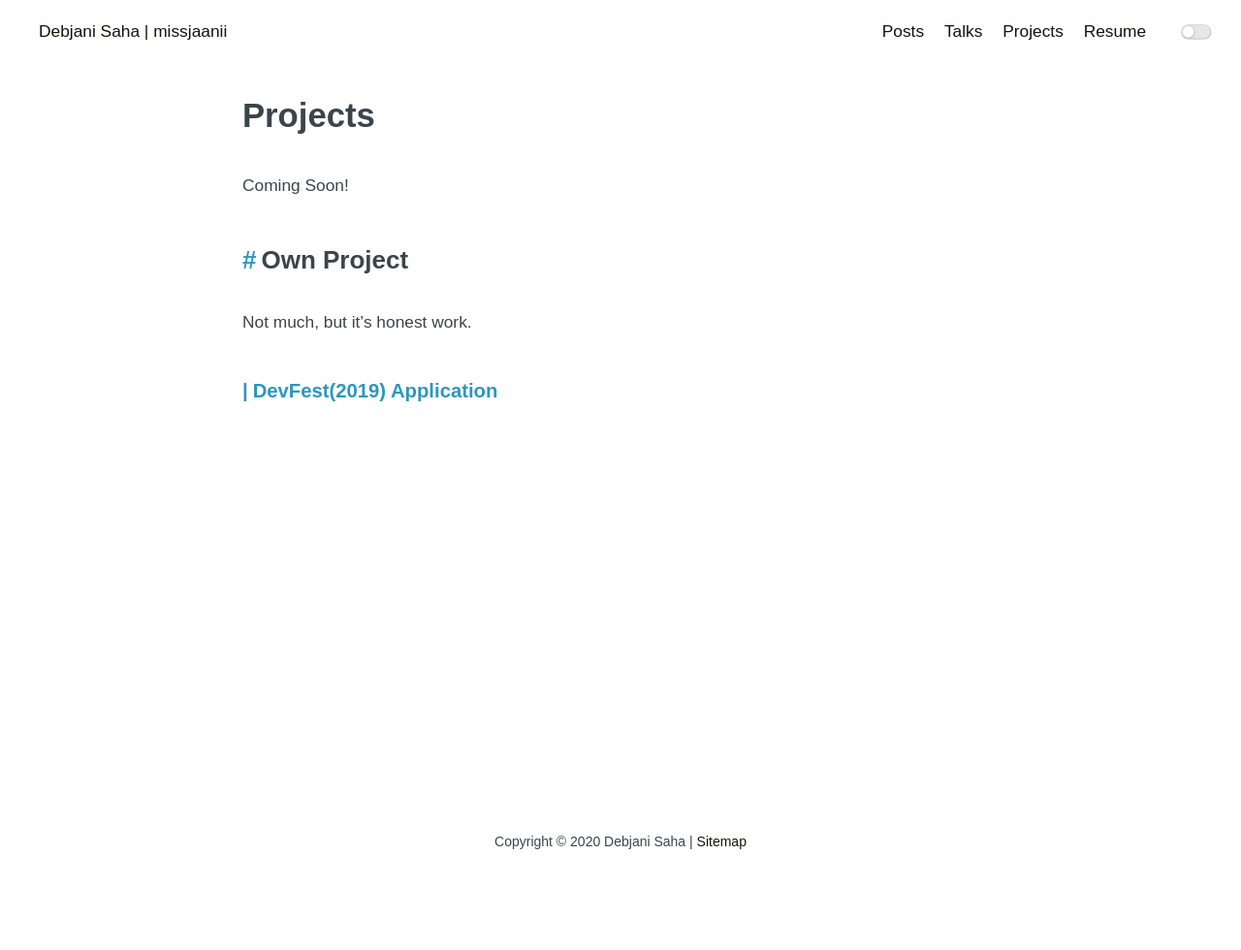
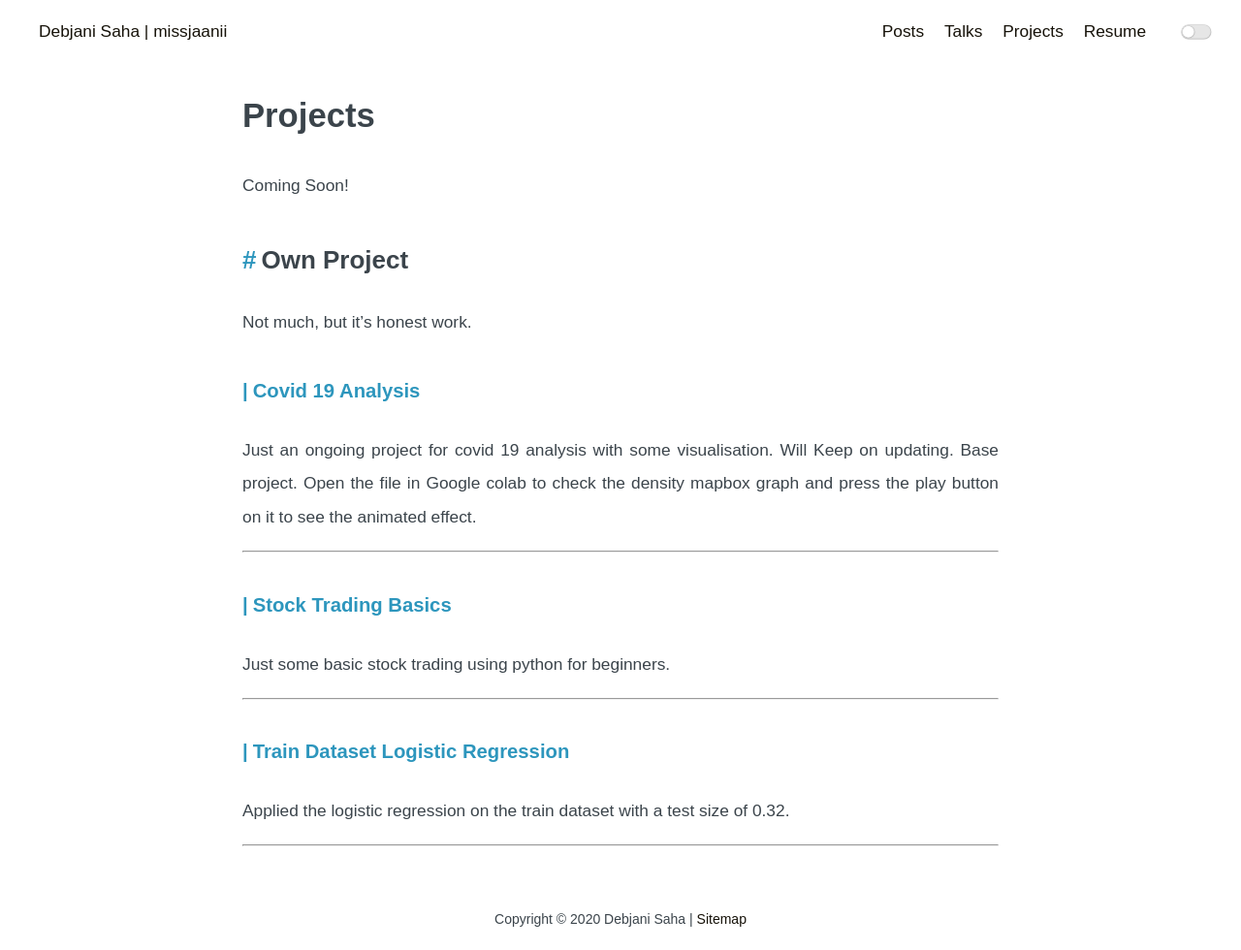
Before and after one commit to missjaanii/missjaanii.github.io, a Jekyll site: the page built from projects.md, in a window 1280 px wide. Shown: the whole page at 97% size. Built offline with Jekyll 4.4.1, drawn with Linux system fonts in a browser that asks for light colours; before the commit the page ends 900 px from its top, so only the background shows below that.

Commit message:
changed the icon and added some of my project works
Added the projects works and the pictures

```diff
--- a/_includes/head.html
+++ b/_includes/head.html
@@ -4,7 +4,7 @@
     <meta http-equiv="X-UA-Compatible" content="ie=edge">
     <link rel="manifest" href="{{site.url}}/manifest.json">
     <meta name="author" content="Debjani Saha">
-    <title>ariG23498</title>
+    <title>misjaanii</title>
     <link rel="icon" href="{{site.url}}/favicon.ico">
     <link rel="stylesheet" href="{{site.url}}/assets/css/style.css">
     <script src="{{site.url}}/assets/js/script.js"></script>
--- a/_layouts/talk.html
+++ b/_layouts/talk.html
@@ -7,7 +7,7 @@ layout: default
         <article class="post-wrap page">
             <h2 class="post-title">Talks</h2>
             <section class="post-content">
-                <p>I love to speak on tech topics. I feel blessed to talk to people about my knowledge.</p>
+                <p>I love to tell a story with Data. Too much into greek mythology and love learning new things..</p>
                     {{content}}
             </section>
         </article>
--- a/projects.md
+++ b/projects.md
@@ -9,40 +9,20 @@ permalink: /projects
 
 Not much, but it's honest work.
 
-### [DevFest(2019) Application](https://github.com/missjaanii)
-<!-- am a member of the `Google Developers Group Kolkata`. The annual festival called `DevFest` is a celebration for and by the community. I was one of the collaborators for the 2019 DevFest Android Application.
-
-#### Features
-
-* Time-table of the event
-* Speaker list
-* Location of the event
-
-#### Technology
-
-* Flutter
-
-#### Collaborators
-
-* [Rimjhim](https://twitter.com/bhadani_rimjhim)
-* [Piyush S](https://twitter.com/devps2020)
-* [Piyush M](https://twitter.com/OnlyMaheswari)
-* [Ritwik](https://twitter.com/RahaRitwik)
+### [Covid 19 Analysis](https://github.com/missjaanii/Covid19Analysis)
+Just an ongoing project for covid 19 analysis with some visualisation. Will Keep on updating. Base project. Open the file in Google colab to check the density mapbox graph and press the play button on it to see the animated effect.
 
 <hr>
 
-### [Vigyanam](https://github.com/ariG23498/Vigyanam)
+### [Stock Trading Basics](https://github.com/missjaanii/StockTradingBasics)
 
-This is a prototype application that got us into the finals of `Smart India Hackathon (2019 software edition)`. An application that could determine the scientific temper/literacy of a population.
+Just some basic stock trading using python for beginners.
 
-#### Features
 
-* Location retrieval
-* Intuitive User Experience
-* Scientific Temper
+<hr>
 
-#### Technology
+### [Train Dataset Logistic Regression](https://github.com/missjaanii/Train-Dataset-Logistic-Regression)
 
-* Flutter
-* Flask
--->
+Applied the logistic regression on the train dataset with a test size of 0.32.
+
+<hr>
```
Also changed, not shown: _layouts/home.html (+3 -9 lines), talks.md (deleted, +0 -13 lines), favicon.ico (deleted), favicon.ico.png (added).
